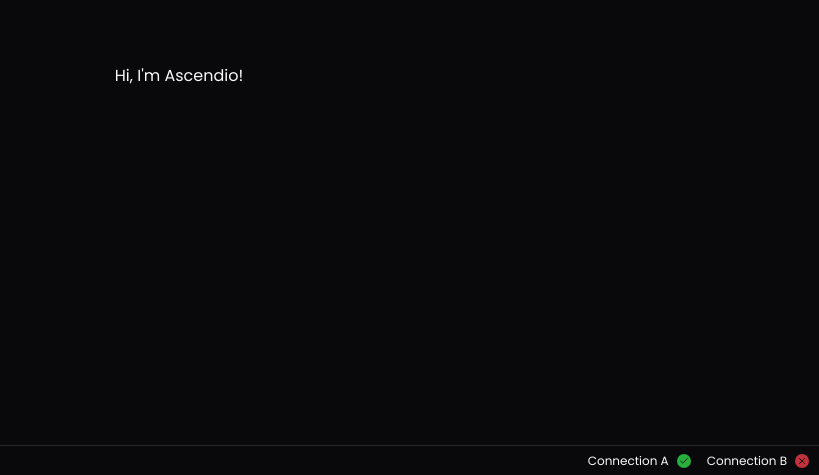
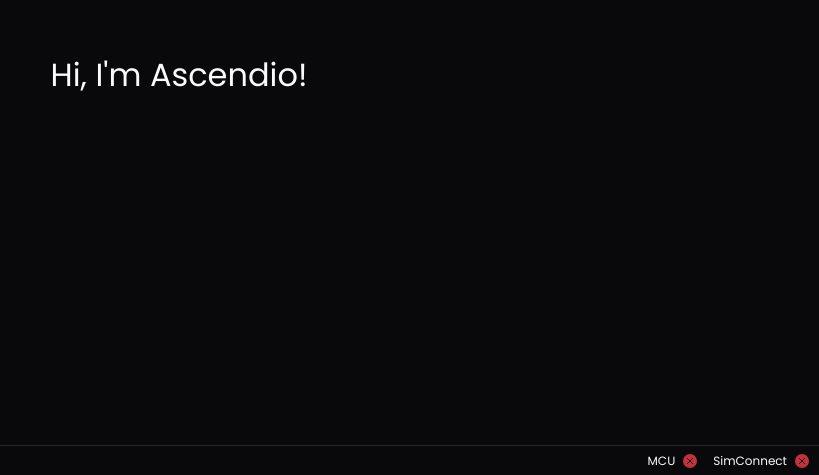
Before and after one commit to girogio/ascendio, a React (Vite) app in the folder ascendio-app/: page / in a window 1280 px wide. Shown: the part 325-800 px from the top of the page, without its empty margins (461-1280 px from the left). Built offline with nearby package versions, Linux system fonts and the light colour scheme.

Commit message:
implemented status bar

```diff
--- a/ascendio-app/src/App.tsx
+++ b/ascendio-app/src/App.tsx
@@ -5,7 +5,7 @@ import "./App.scss";
 function App() {
   return (
     <main>
-      <p>Hi, I'm Ascendio!</p>
+      <p style={{ fontSize: 32 }}>Hi, I'm Ascendio!</p>
       <StatusBar />
     </main>
   );
--- a/ascendio-app/src/components/StatusBar.module.scss
+++ b/ascendio-app/src/components/StatusBar.module.scss
@@ -4,9 +4,11 @@
     right: 0;
     bottom: 0;
     height: 30px;
+
     border-top: 1px solid var(--border);
     padding: 4px 10px;
     box-sizing: border-box;
+
     display: flex;
     flex-direction: row;
     justify-content: end;
--- a/ascendio-app/src/components/StatusBar.tsx
+++ b/ascendio-app/src/components/StatusBar.tsx
@@ -1,12 +1,26 @@
+import { useState } from "react";
+
+import { useTauriEvent } from "../hooks/UseTauriEvent";
+
+import { Events } from "../models/Events";
+
 import StatusIndicator from "./ui/StatusIndicator";
 
 import styles from "./StatusBar.module.scss";
 
 const StatusBar = () => {
+    const [mcuConnected, setMCUConnected] = useState<boolean>(false);
+    const [simConnectConnected, setSimConnectConnected] = useState<boolean>(false);
+
+    useTauriEvent(Events.ASCENDIO_MCU_CONNECTED, () => setMCUConnected(true));
+    useTauriEvent(Events.ASCENDIO_MCU_DISCONNECTED, () => setMCUConnected(false));
+    useTauriEvent(Events.ASCENDIO_SIMCONNECT_CONNECTED, () => setSimConnectConnected(true));
+    useTauriEvent(Events.ASCENDIO_SIMCONNECT_DISCONNECTED, () => setSimConnectConnected(false));
+
     return (
         <div className={styles["root"]}>
-            <StatusIndicator status="green" text="Connection A" />
-            <StatusIndicator status="red" text="Connection B" />
+            <StatusIndicator status={mcuConnected ? "green" : "red"} text="MCU" />
+            <StatusIndicator status={simConnectConnected ? "green" : "red"} text="SimConnect" />
         </div>
     );
 }
--- /dev/null
+++ b/ascendio-app/src/hooks/UseTauriEvent.ts
@@ -0,0 +1,16 @@
+import { listen, Event } from "@tauri-apps/api/event";
+import { useEffect } from "react";
+
+import { Events } from "../models/Events";
+
+type EventCallbackFunc<T> = (e: Event<T>) => void
+
+export const useTauriEvent = <T>(event: Events, callback: EventCallbackFunc<T>) => {
+    useEffect(() => {
+        const listener = listen(event, callback);
+
+        return () => {
+            listener.then(unlistenFn => unlistenFn());
+        }
+    }, []);
+}
--- /dev/null
+++ b/ascendio-app/src/models/Events.ts
@@ -0,0 +1,6 @@
+export enum Events {
+    ASCENDIO_MCU_CONNECTED = "mcu-connected",
+    ASCENDIO_MCU_DISCONNECTED = "mcu-disconnected",
+    ASCENDIO_SIMCONNECT_CONNECTED = "simconnect-connected",
+    ASCENDIO_SIMCONNECT_DISCONNECTED = "simconnect-disconnected"
+}
```
